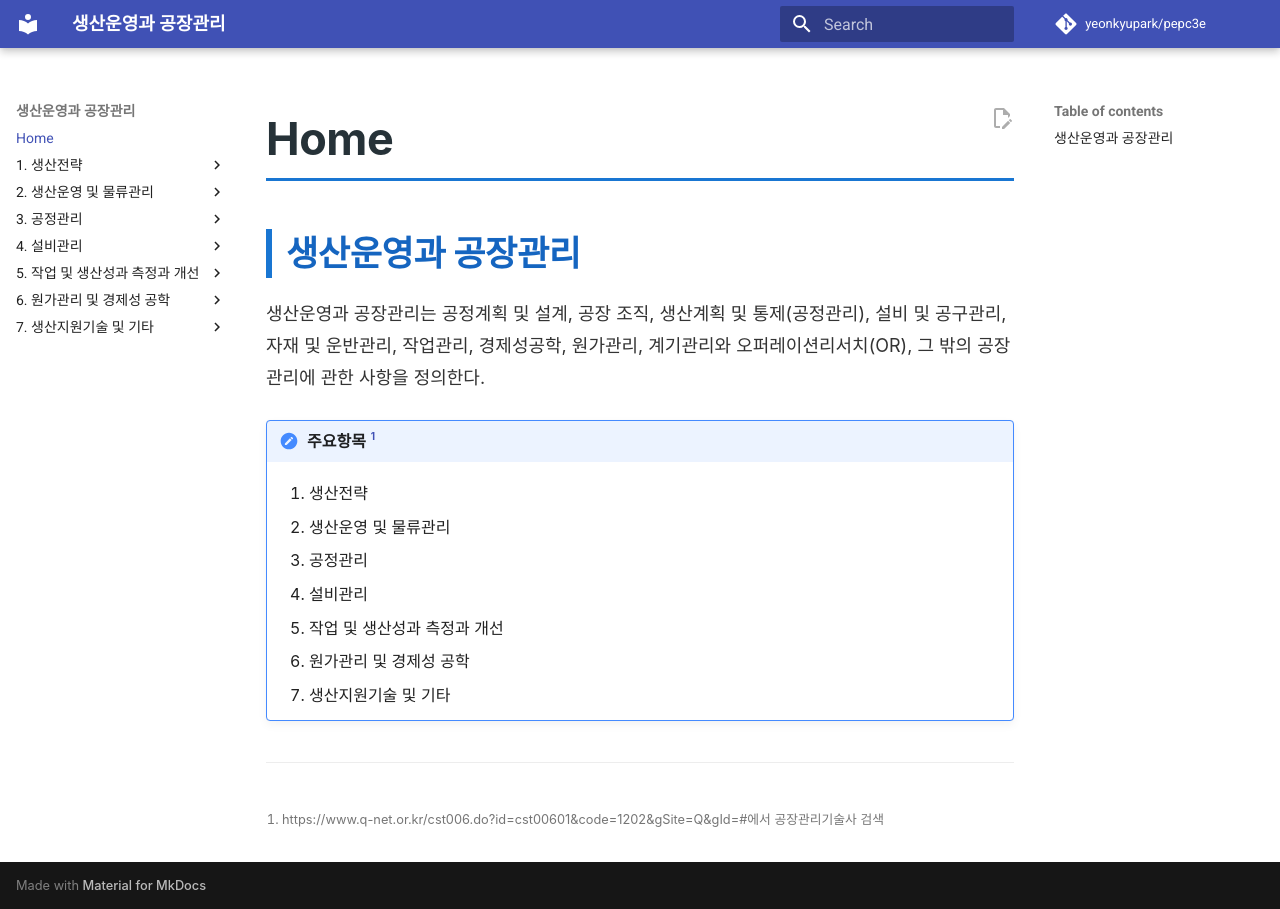
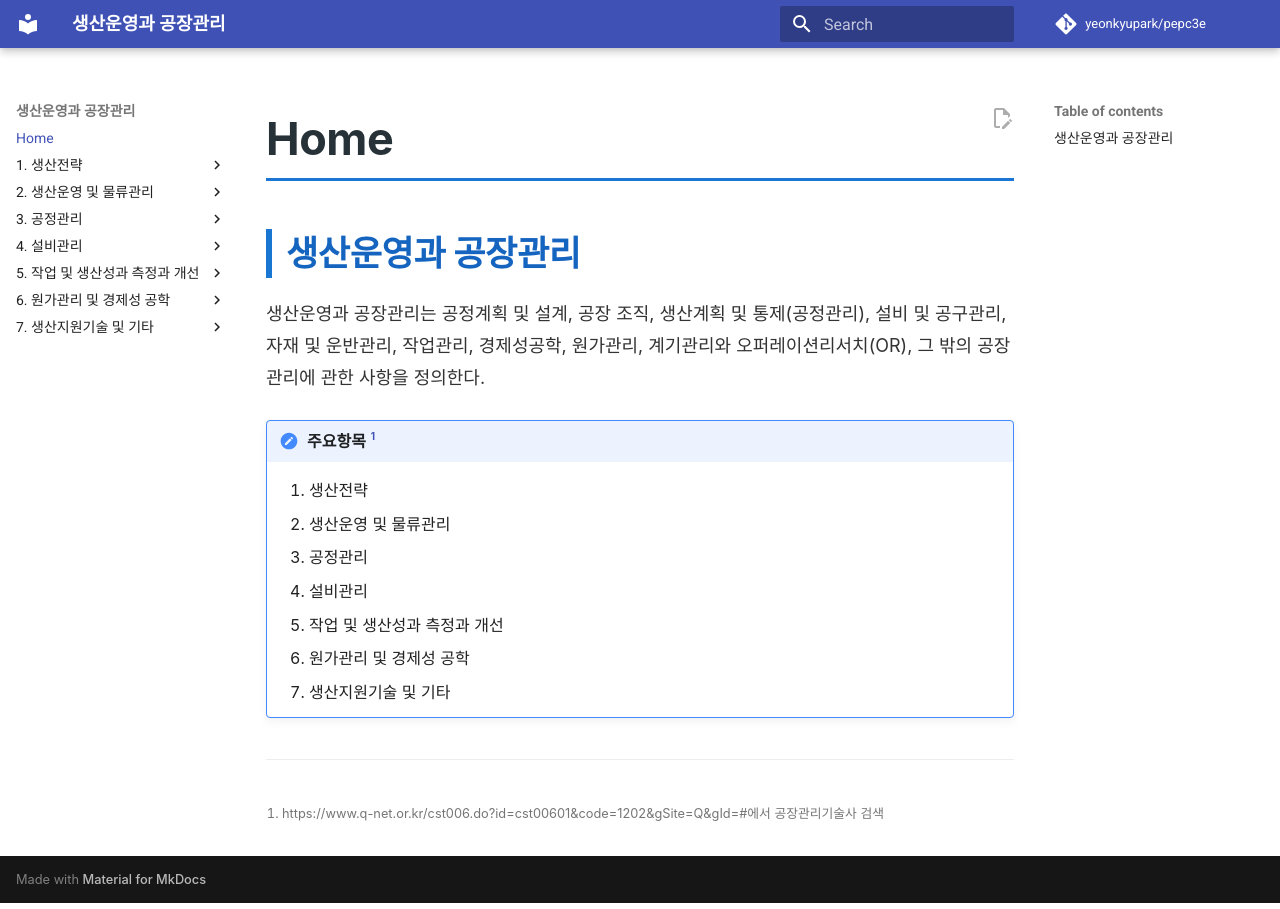
Before and after one commit to yeonkyupark/pepc3e, an MkDocs documentation site: the page built from docs/index.md, in a window 1280 px wide. Built offline with MkDocs 1.6.1 and Material for MkDocs 9.7.7, drawn with Linux system fonts in a browser that asks for light colours; comment, search, counter and statistics services are not loaded.

Commit message:
Update extra.css

```diff
--- a/docs/stylesheets/extra.css
+++ b/docs/stylesheets/extra.css
@@ -127,7 +127,7 @@
 
 .md-typeset li{
 
-    margin:.25rem 0;
+    margin:.1rem 0;
 }
 
 
```
